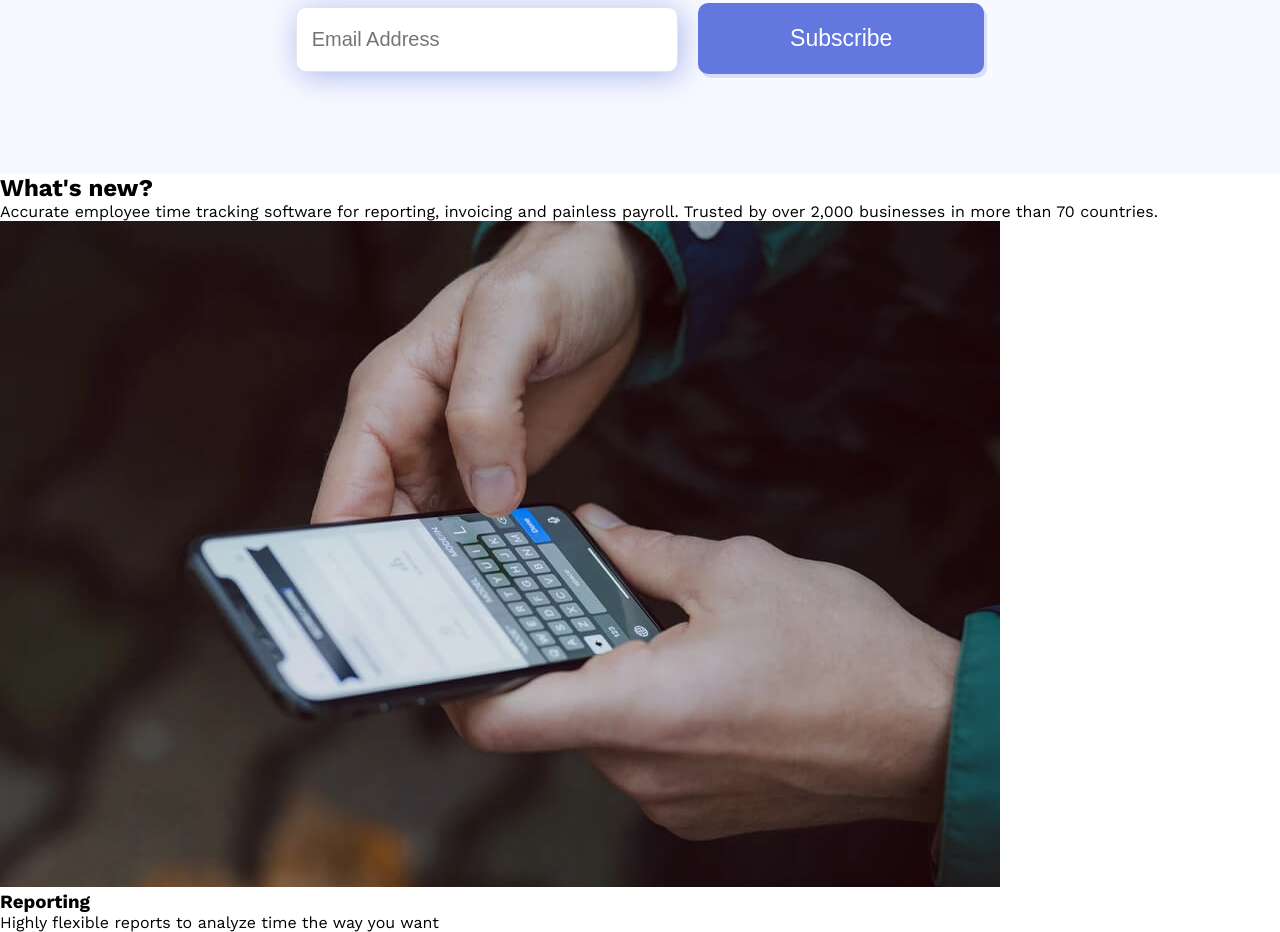
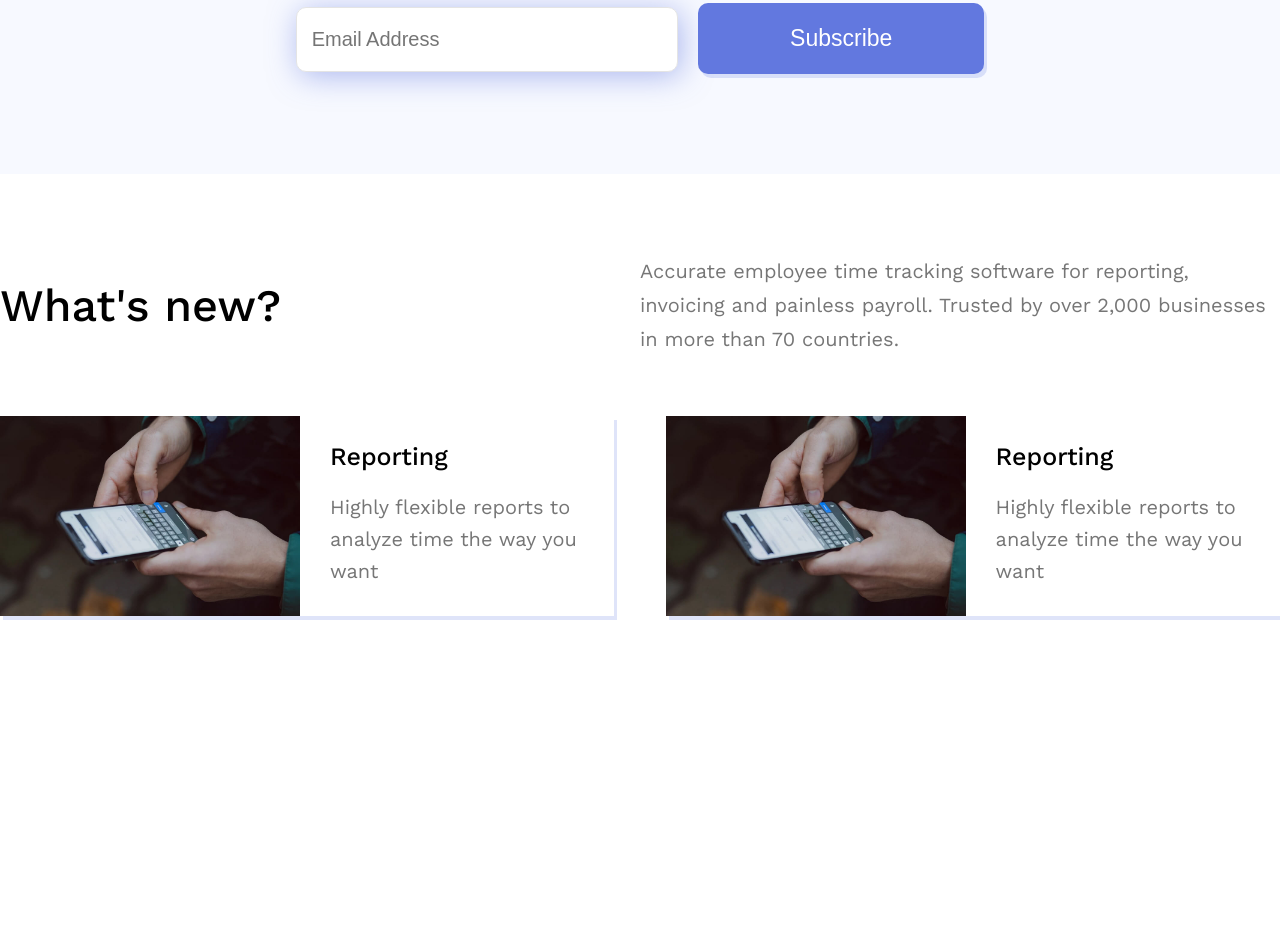
Before and after one commit to ashikdas/AppAMP, a plain HTML site: page index.html in a window 1280 px wide. Shown: the part 4443-5375 px from the top of the page. After the commit the page ends 5159 px from the top, so only its background shows below. Drawn offline with nearby package versions, Linux system fonts and the light colour scheme.

Commit message:
Code for Blog Post Section done

```diff
--- a/index.html
+++ b/index.html
@@ -265,20 +265,30 @@
     </div>
     <div class="blog-section">
         <div class="mid-content">
-            <div class="blog-title">
-                <div class="b-hading">
+            <div class="blog-title clear">
+                <div class="b-hading left">
                     <h2>What's new?</h2>
                 </div>
-                <div class="b-content">
+                <div class="b-content right">
                     <p>Accurate employee time tracking software for reporting, invoicing and painless payroll. Trusted by over 2,000 businesses in more than 70 countries.</p>
                 </div>
             </div>
-            <div class="blog-items">
-                <img src="img/02.jpg" alt="">
-                <div class="blog-post-content">
-                    <h3>Reporting</h3>
-                    <p>Highly flexible reports to analyze time the way you want</p>
+            <div class="blog-items clear">
+                <div class="blog-post-item left">
+                    <img src="img/02.jpg" alt="">
+                    <div class="blog-post-content">
+                        <h3>Reporting</h3>
+                        <p>Highly flexible reports to analyze time the way you want</p>
+                    </div>
                 </div>
+                <div class="blog-post-item right">
+                    <img src="img/02.jpg" alt="">
+                    <div class="blog-post-content">
+                        <h3>Reporting</h3>
+                        <p>Highly flexible reports to analyze time the way you want</p>
+                    </div>
+                </div>
+
             </div>
         </div>
     </div>
--- a/style.css
+++ b/style.css
@@ -422,3 +422,54 @@ body,h1,h2,h3,h4,h5,p,a,span{
     margin-top: 56px;
     font-size: 44px;
 }
+
+/* Blog Section CSS */
+.blog-section{
+    padding: 100px 0;
+    padding-top: 20px;
+}
+.blog-title{
+    padding: 60px 0px;
+}
+.blog-items{}
+
+.b-hading{
+    width: 50%;
+}
+.b-hading h2{
+    font-size: 45px;
+    font-weight: 500;
+    margin-top: 25px;
+}
+.b-content{
+    width: 50%;
+}
+.b-content p{
+    color: #767676;
+    font-weight: 400;
+    font-size: 20px;
+    line-height: 1.7em;
+}
+.blog-post-item img{
+    float: left ;
+    width: 300px;
+    margin-right: 30px;
+}
+.blog-post-item{
+    width: 48%;
+    background: #fff;
+    box-shadow: 3px 4px 0 rgba(98, 120, 223, .2);
+}
+.blog-post-content{
+    margin-top: 26px;
+}
+.blog-post-content h3{
+    font-size: 25px;
+    margin-bottom: 20px;
+    font-weight: 500;
+}
+.blog-post-content p{
+    color: #767676;
+    font-size: 20px;
+    line-height: 1.6em;
+}
```
